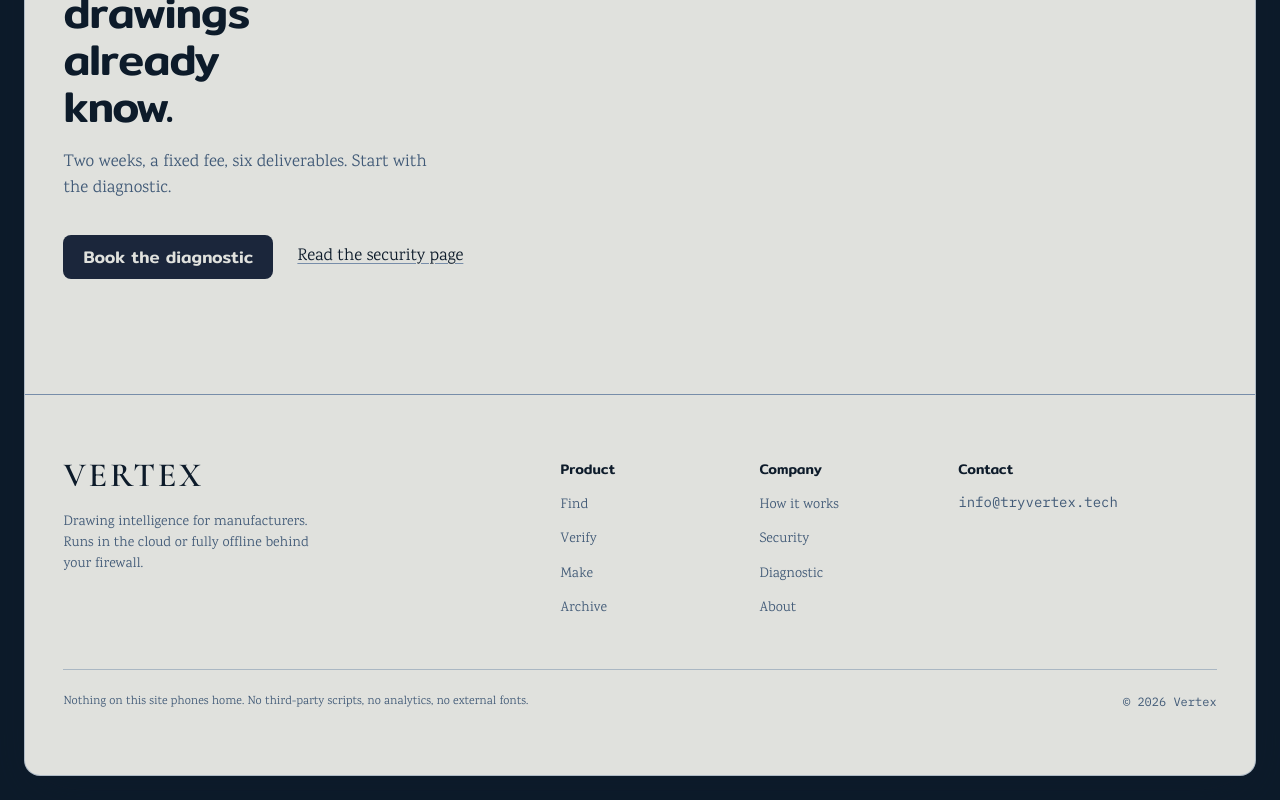
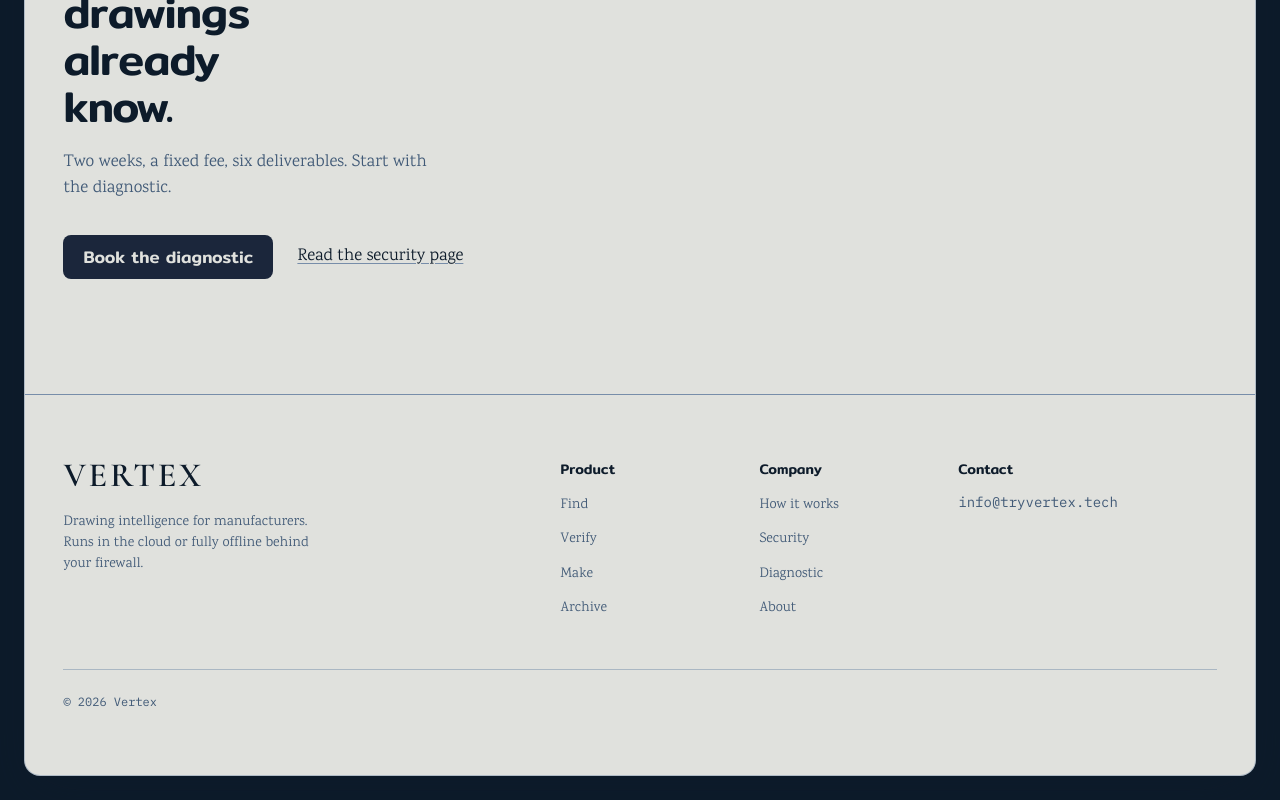
Before and after one commit to Idea-RS/vertex-site, a Next.js app: page /about in a window 1280 px wide. Shown: the part 1626-2426 px from the top of the page. Built offline with nearby package versions, Linux system fonts and the light colour scheme.

Commit message:
checkpoint: manual edits before rev 4

```diff
--- a/src/components/Footer.tsx
+++ b/src/components/Footer.tsx
@@ -52,7 +52,6 @@ export default function Footer() {
           </div>
         </div>
         <div className="mt-12 flex flex-col gap-2 border-t border-vx-400/50 pt-6 text-micro text-vx-600 sm:flex-row sm:justify-between">
-          <p>Nothing on this site phones home. No third-party scripts, no analytics, no external fonts.</p>
           <p className="mono">© {new Date().getFullYear()} Vertex</p>
         </div>
       </div>
```
